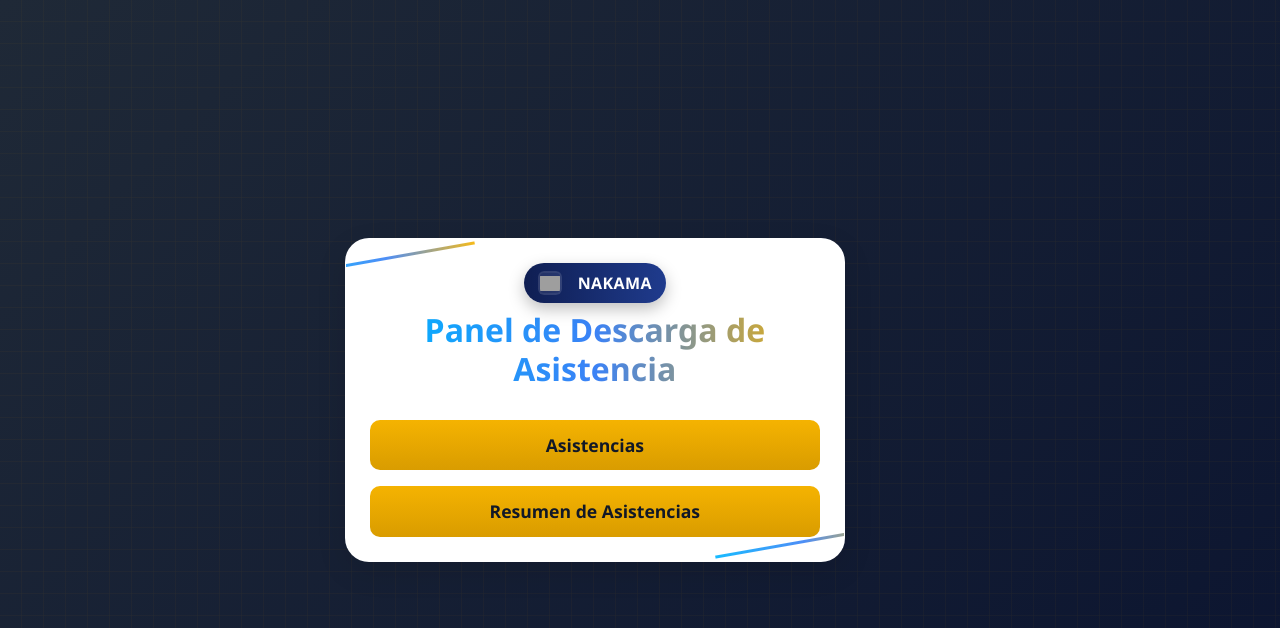
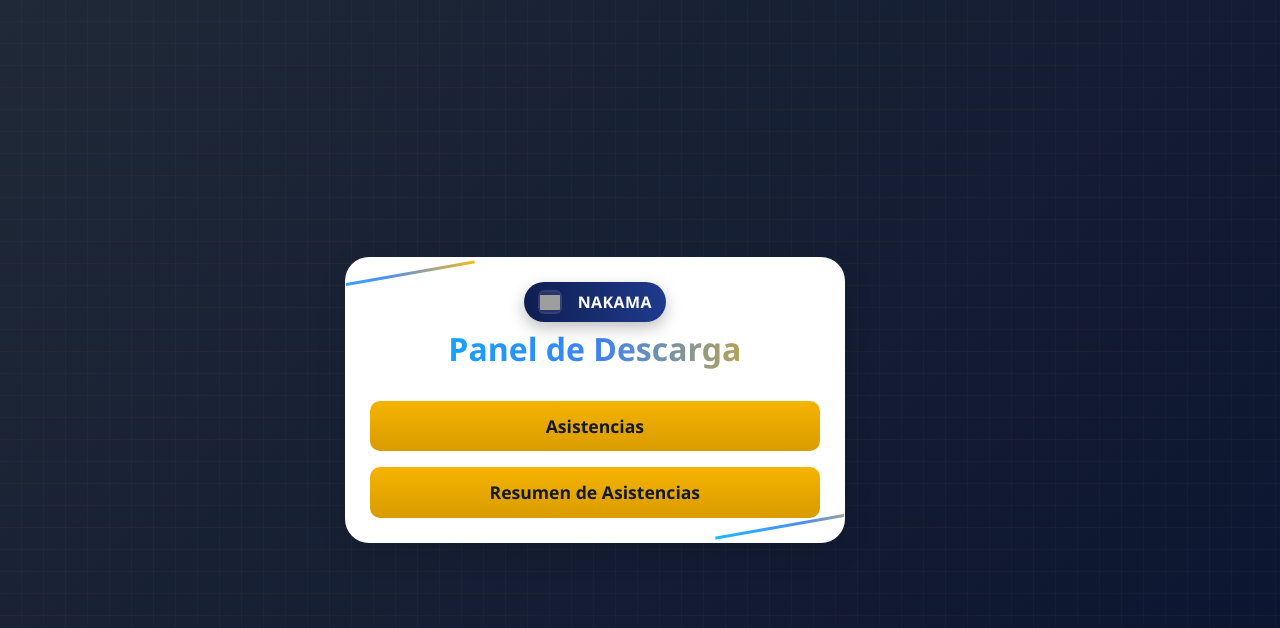
Before and after one commit to Brayan1262/diciembre, a Django app: page /login/descarga/ in a window 1280 px wide. Shown: the top 628 px of the page. Run offline with Django 5.2, Linux system fonts and the light colour scheme; the visitor is signed in with stand-in values (Sample User, id 1); grey boxes are pictures that could not be loaded.

Commit message:
Ajustar textos en panel de descarga

```diff
--- a/app/templates/pagina_descarga_excel.html
+++ b/app/templates/pagina_descarga_excel.html
@@ -3,7 +3,7 @@
 <html lang="es">
 <head>
   <meta charset="UTF-8">
-  <title>Panel de Descarga de Asistencia</title>
+  <title>Panel de Descarga</title>
   <meta name="viewport" content="width=device-width, initial-scale=1.0">
   <link href="https://cdn.jsdelivr.net/npm/bootstrap@5.3.0/dist/css/bootstrap.min.css" rel="stylesheet">
   <link href="https://cdn.jsdelivr.net/npm/bootstrap-icons@1.11.3/font/bootstrap-icons.css" rel="stylesheet">
@@ -19,7 +19,7 @@
           <span class="glow-line gl1"></span>
           <span class="glow-line gl2"></span>
           <div class="brand-bar mb-2"><span class="brand-pill"><img src="{% static 'img/logo-calidad.svg' %}" alt="Nakama">NAKAMA</span></div>
-          <h2 class="title-gradient">Panel de Descarga de Asistencia</h2>
+          <h2 class="title-gradient">Panel de Descarga</h2>
 
           <div class="d-grid gap-3 mt-4">
             <a href="{% url 'descargar_excel' %}" class="btn btn-success btn-lg">
```
